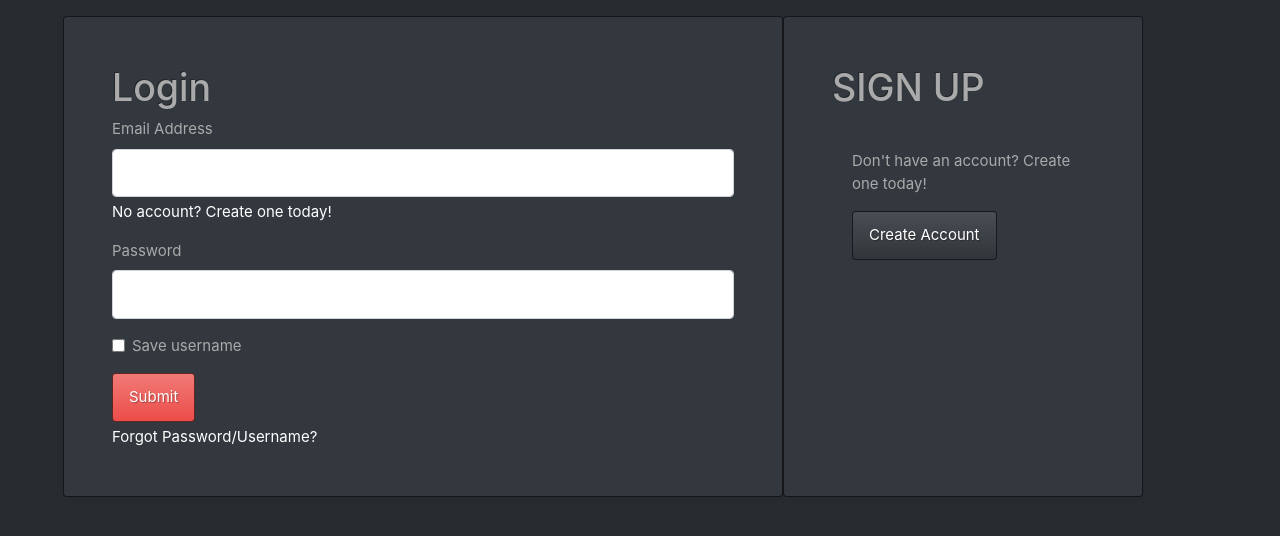
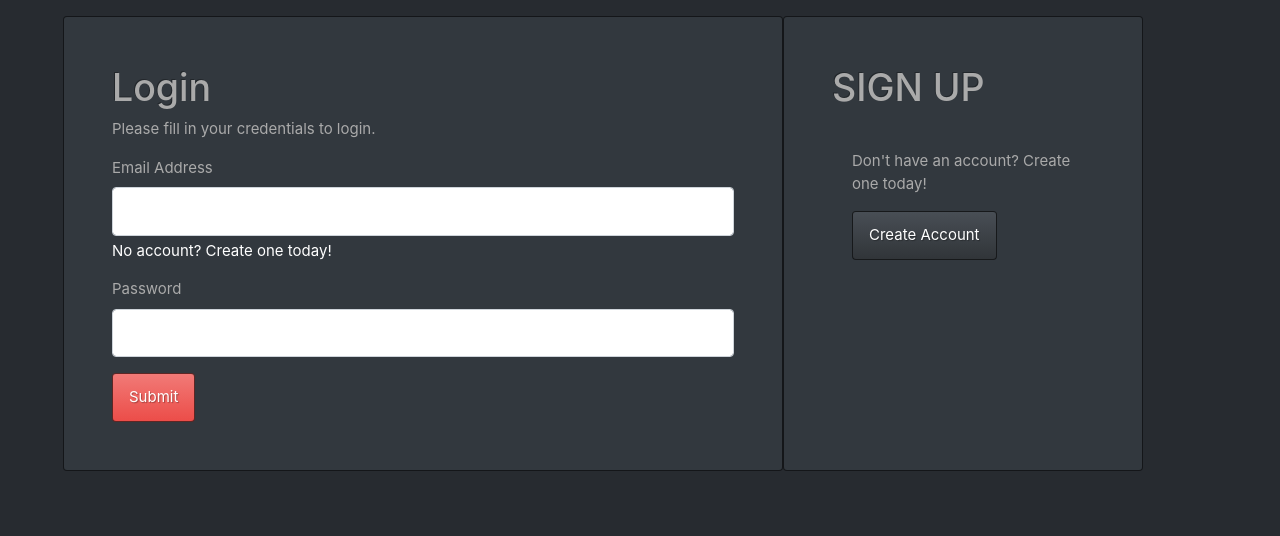
Before and after one commit to fwwong/COMP3975-ASSIGNMENT1, a PHP site: page /crud/src/index.php in a window 1280 px wide. Shown: the part 194-730 px from the top of the page. Run offline with PHP 8.4, Linux system fonts and the light colour scheme; data comes from the database, SQL or seed files in the repository; both versions use the stored data as it was after the commit.

Commit message:
Complete login authetication

```diff
--- a/src/forms/login_form.php
+++ b/src/forms/login_form.php
@@ -1,30 +1,26 @@
-<!-- Create a session -->
-<?php
-session_start();
-//if user already log in send them to the home page
-if(isset($_SESSION['username'])){
-    header("Location: ../member/welcome.php");
-    exit;
-}
-require_once "create_db.php";
+<?php include("process_login.php") ?>
 
-?>
 <!-- LOGIN FORM -->
-<form>
+<form action="<?php echo htmlspecialchars($_SERVER["PHP_SELF"]); ?>" method="POST">
  <h1>Login</h1>
+ <p>Please fill in your credentials to login.</p>
+
+ <?php
+  if(!empty($login_err)){
+      echo '<div class="alert alert-danger">' . $login_err . '</div>';
+  }
+  ?>
+
   <div class="mb-3">
-    <label for="email" class="form-label">Email Address</label>
-    <input type="login" class="form-control" id="login">
-    <div id="newAccount" class="form-text"><a href="../forms/new_account.php">No account? Create one today!</a></div>
+    <label for="username" class="form-label">Email Address</label>
+    <input type="username" class="form-control <?php echo (!empty($username_err)) ? 'is-invalid' : ''; ?>" name="username">
+    <span class="invalid-feedback"><?php echo $username_err; ?></span>
+    <div class="form-text"><a href="../forms/new_account.php">No account? Create one today!</a></div>
   </div>
   <div class="mb-3">
     <label for="password" class="form-label">Password</label>
-    <input type="password" class="form-control" id="password">
+    <input type="password" class="form-control  <?php echo (!empty($password_err)) ? 'is-invalid' : ''; ?>"  name="password">
+    <span class="invalid-feedback"><?php echo $password_err; ?></span>
   </div>
-  <div class="mb-3 form-check">
-    <input type="checkbox" class="form-check-input" id="saveUsername">
-    <label class="form-check-label" for="saveUsername">Save username</label>
-  </div>
-  <button type="submit" class="btn btn-danger center">Submit</button>
-  <div id="recover" class="form-text"><a href="#">Forgot Password/Username?</a></div>
+  <button type="submit" class="btn btn-danger center" value="Login">Submit</button>
 </form>
--- a/src/forms/process_login.php
+++ b/src/forms/process_login.php
@@ -0,0 +1,48 @@
+<?php
+session_start();
+
+// If user is already logged in, redirect them to the home page
+if(isset($_SESSION['username']) && $_SESSION['loggedin'] === true){
+    header("Location: ../members/welcome.php");
+    exit;
+}
+require_once "bank.php";
+
+$dbPath = 'bank.sqlite';
+
+$username = $password = "";
+$username_err = $password_err = $login_err = "";
+
+
+if($_SERVER["REQUEST_METHOD"] == "POST"){
+    if(empty(trim($_POST["username"]))){
+        $username_err = "Please enter username.";
+    } else{
+        $username = trim($_POST["username"]);
+    }
+
+    if(empty(trim($_POST["password"]))){
+        $password_err = "Please enter your password.";
+    } else{
+        $password = trim($_POST["password"]);
+    }
+
+    if(empty($username_err) && empty($password_err)){
+        $bank = new Bank($dbPath);
+
+        $result = $bank->authenticateUser($username, $password);
+
+        if ($result === true) {
+            session_start();
+            $_SESSION["loggedin"] = true;
+            $_SESSION["username"] = $username;
+
+            // Redirect user to welcome page
+            header("Location: ../members/welcome.php");
+            exit;
+        } else {
+            $login_err = $result;
+        }
+    }
+}
+?>
--- a/src/include/_database.php
+++ b/src/include/_database.php
@@ -29,7 +29,8 @@ if ($result) {
     if ($adminUserCount == 0) {
         // Insert admin user if it doesn't exist
         $adminPassword = "P@\$\$w0rd"; // Using \$ to escape $ character
-        $adminUser = "INSERT INTO users (username, password, first_name, last_name, account_type, verified) VALUES ('aa@aa.aa', '$adminPassword', 'admin', 'admin', 'admin', 1)";
+        $hashedPassword = password_hash($adminPassword, PASSWORD_DEFAULT);
+        $adminUser = "INSERT INTO users (username, password, first_name, last_name, account_type, verified) VALUES ('aa@aa.aa', '$hashedPassword', 'admin', 'admin', 'admin', 1)";
         if ($db->exec($adminUser) === false) {
             // Handle insertion error
             echo "Error inserting admin user: " . $db->lastErrorMsg();
--- a/src/index.php
+++ b/src/index.php
@@ -1,7 +1,6 @@
 <!-- Main page to direct user to create a new account or login into an existing account -->
 <?php include("include/_database.php") ?>
 <?php include("include/_header.php") ?>
-
 
 <div class="container row">
     <div class="card col-8 p-5">
--- a/src/member/welcome.php
+++ /dev/null
@@ -1,4 +0,0 @@
-<!-- Main page for user that are logged in  -->
-<?php include("include/_header.php") ?>
-<p>Welcome! you are now in the system</p>
-<?php include("include/_footer.php") ?>
```
Also changed, not shown: src/bank.php (+41 -1 lines), src/forms/new_account.php (+15 -11 lines), src/forms/process_new_account.php (+5 -10 lines), src/members/welcome.php (added, +14 -0 lines), src/bank.sqlite.
